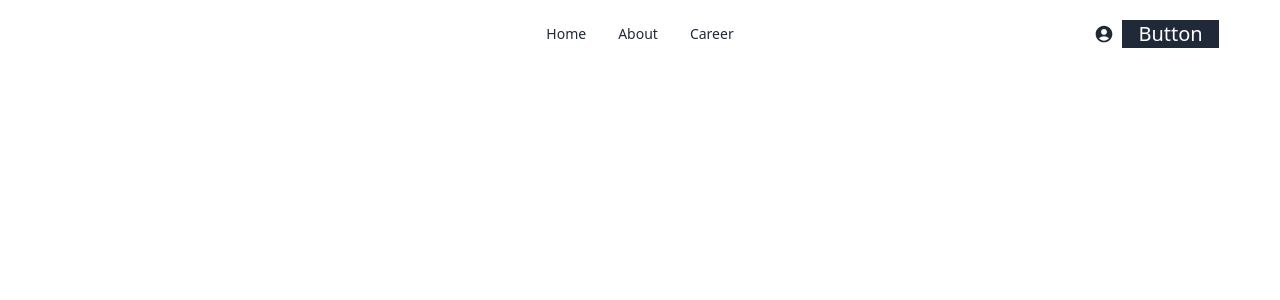
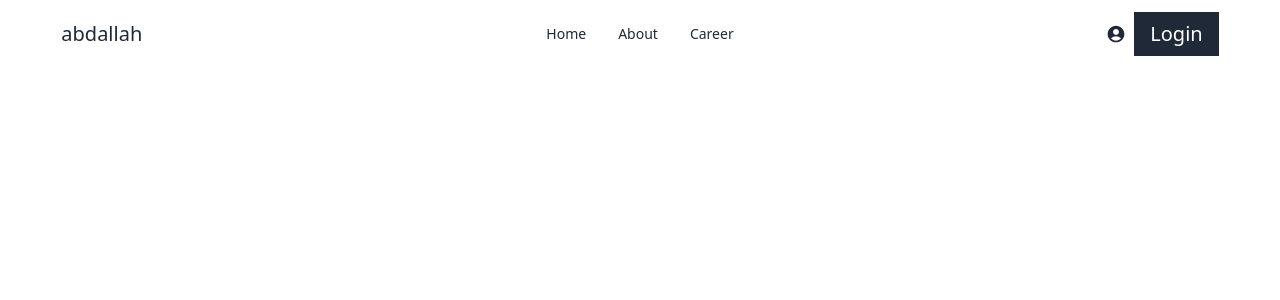
Before and after one commit to Abdallah-BinSaif/Dragon_news, a React (Vite) app: page /auth in a window 1280 px wide. Shown: the top 300 px of the page. Built offline with nearby package versions, Linux system fonts and the light colour scheme.

Commit message:
auth intigration work

```diff
--- /dev/null
+++ b/src/authContext/AuthProvider.jsx
@@ -0,0 +1,16 @@
+import React, {createContext} from 'react';
+
+export const AuthContext = createContext(null)
+const AuthProvider = ({children}) => {
+
+    const authInfo = {
+        name: "abdallah"
+    }
+    return (
+        <AuthContext.Provider value={authInfo}>
+            {children}
+        </AuthContext.Provider>
+    );
+};
+
+export default AuthProvider;
--- a/src/components/Navbar.jsx
+++ b/src/components/Navbar.jsx
@@ -1,8 +1,10 @@
-import React from 'react';
-import {NavLink} from "react-router-dom";
+import React, {useContext} from 'react';
+import {Link, NavLink} from "react-router-dom";
 import {MdAccountCircle} from "react-icons/md";
+import {AuthContext} from "../authContext/AuthProvider.jsx";
 
 const Navbar = () => {
+    const {name} = useContext(AuthContext)
     const lists = <>
         <li><NavLink to={"/"}>Home</NavLink></li>
         <li><NavLink to={"/"}>About</NavLink></li>
@@ -32,7 +34,7 @@ const Navbar = () => {
                         {lists}
                     </ul>
                 </div>
-                <a className=" text-xl"></a>
+                <a className=" text-xl">{name}</a>
             </div>
             <div className="navbar-center hidden lg:flex">
                 <ul className="menu menu-horizontal px-1">
@@ -41,7 +43,7 @@ const Navbar = () => {
             </div>
             <div className="navbar-end text-xl gap-2">
                 <MdAccountCircle></MdAccountCircle>
-                <a className={"px-4 py2 bg-gray-800 text-white"}>Button</a>
+                <Link to={"/auth/login"} className={"px-4 py-2 bg-gray-800 text-white"}>Login</Link>
             </div>
         </div>
     );
--- a/src/main.jsx
+++ b/src/main.jsx
@@ -3,9 +3,12 @@ import { createRoot } from 'react-dom/client'
 import './index.css'
 import {RouterProvider} from "react-router-dom";
 import router from "./routes/Route.jsx";
+import AuthProvider from "./authContext/AuthProvider.jsx";
 
 createRoot(document.getElementById('root')).render(
   <StrictMode>
-    <RouterProvider router={router}/>
+      <AuthProvider>
+          <RouterProvider router={router}/>
+      </AuthProvider>
   </StrictMode>,
 )
```
